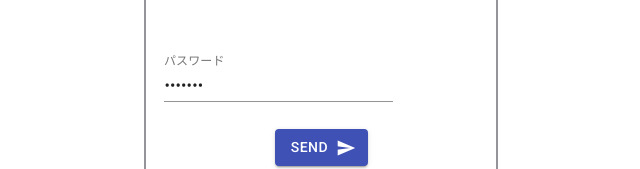
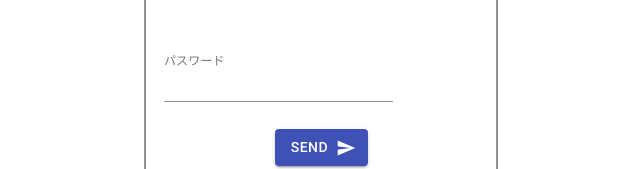
Before and after one commit to u-kai/toke_app-react, a React (Create React App) app: page / in a window 1280 px wide. Shown: the part 266-435 px from the top of the page, without its empty margins (342-982 px from the left). Built offline with nearby package versions, Linux system fonts and the light colour scheme.

Commit message:
modify login

```diff
--- a/src/App.tsx
+++ b/src/App.tsx
@@ -1,26 +1,23 @@
 import React from 'react'
-import { RecoilRoot, useRecoilState, useRecoilValue } from 'recoil'
 import { BrowserRouter, Route } from 'react-router-dom'
 import { NewRegistUser } from 'components/pages/NewRegistUser'
 import { Home } from 'components/pages/Home'
 import { Login } from 'components/pages/Login'
-import { UserIdContext, UserIdProvider } from 'providers/UserIdProvider'
+import {  UserIdProvider } from 'providers/UserIdProvider'
 import { BannerMessageProvider } from 'providers/BannerMessage'
 import { IsAttendAndMessageProvider } from 'providers/IsAttendAndMessage'
-import { ResponseInfoProvider, ResponseInfoContext } from 'providers/ResponseInfoProvider'
+import { ResponseInfoProvider } from 'providers/ResponseInfoProvider'
 export default function App() {
     return (
         <UserIdProvider>
             <ResponseInfoProvider>
                 <IsAttendAndMessageProvider>
                     <BannerMessageProvider>
-                        <RecoilRoot>
                             <BrowserRouter>
                                 <Route exact path="/" component={Login} />
                                 <Route exact path="/home" component={Home} />
                                 <Route exact path="/newRegistUser" component={NewRegistUser} />
                             </BrowserRouter>
-                        </RecoilRoot>
                     </BannerMessageProvider>
                 </IsAttendAndMessageProvider>
             </ResponseInfoProvider>
--- a/src/components/pages/Home.tsx
+++ b/src/components/pages/Home.tsx
@@ -28,8 +28,8 @@ export const Home = () => {
     const { userInfo, dispatch } = userContext
     const responseInfoContext = useContext(ResponseInfoContext)
     const { responseInfoDispatch } = responseInfoContext
-    const { bannerMessage } = bannerMessageContext
-
+    const { bannerMessage,bannerDispatch } = bannerMessageContext
+    // const [socket,setSocket]
     const onClickToNotResed = (e: React.MouseEvent<HTMLDivElement, MouseEvent>) => {
         displayAndEventInfoDispatch({ type: 'selectNotResed', id: e.currentTarget.id })
         responseInfoDispatch({ type: 'selectAbsent' })
@@ -55,6 +55,7 @@ export const Home = () => {
         displayAndEventInfoDispatch({ type: 'insertTodayEvents' })
         fetchAndSetUserName(userInfo.userId)
         fetchAndSetRequestInfo(userInfo.userId)
+
     }, [userInfo.userId])
 
     useEffect(() => {
--- a/src/components/pages/Login.tsx
+++ b/src/components/pages/Login.tsx
@@ -1,41 +1,37 @@
 import styled, { keyframes } from 'styled-components'
-import React, { useState } from 'react'
+import React, { useState,useContext } from 'react'
 import { SendButton } from 'components/atoms/SendButton'
 import { LayoutTextField } from '../atoms/LayoutTextField'
 import { useHistory, Link } from 'react-router-dom'
 import { SimpleAlert } from '../atoms/SimpleAletert'
-import { RecoilRoot, useRecoilState, useSetRecoilState } from 'recoil'
-import { userIdState } from 'store/user_id'
-import { userNameState } from 'store/user_name'
 import { StateMakerForLogin } from 'model/StateMaker/StateMakerForLogin'
+import {UserIdContext} from "providers/UserIdProvider"
 export const Login = () => {
     const [error, setError] = useState('')
     const history = useHistory()
-    const inputList = ['名前', 'パスワード']
-    const setUserId = useSetRecoilState(userIdState)
-    const [userName, setUserName] = useRecoilState(userNameState)
-    const [password, setPassword] = useState('udomaki')
+    const context = useContext(UserIdContext)
+    const {userInfo,dispatch} = context
+    const [password, setPassword] = useState('')
     const onClick = () => {
-        const stateMaker = new StateMakerForLogin(userName, password)
+        const stateMaker = new StateMakerForLogin(userInfo.userName, password)
         stateMaker.returnErrorAndUserId().then((errorAndUserId: { error: string | ''; userId: string | '' }) => {
             setError(errorAndUserId.error)
-            setUserId(errorAndUserId.userId)
+            dispatch({type:"inputId",value:errorAndUserId.userId})
             if (errorAndUserId.error === '') {
                 history.push('/home')
             }
         })
     }
     return (
-        // <RecoilRoot>
         <Contener>
             <InputContener>
                 <Title>ログイン</Title>
                 <TextFieldContener>
                     <LayoutTextField
                         id="login_userName"
-                        value={userName}
-                        label={inputList[0]}
-                        onChange={(e) => setUserName(e.target.value)}
+                        value={userInfo.userName}
+                        label={'名前'}
+                        onChange={(e) =>dispatch({type:"inputName",value:e.target.value})}
                     />
                 </TextFieldContener>
                 <TextFieldContener>
@@ -43,7 +39,7 @@ export const Login = () => {
                         id="login_password"
                         type="password"
                         value={password}
-                        label={inputList[1]}
+                        label={'パスワード'}
                         onChange={(e) => setPassword(e.target.value)}
                     />
                 </TextFieldContener>
@@ -58,7 +54,6 @@ export const Login = () => {
                 {error.length !== 0 ? <SimpleAlert message={error} severity={'error'} /> : null}
             </ErrorContener>
         </Contener>
-        // </RecoilRoot>
     )
 }
 
```
